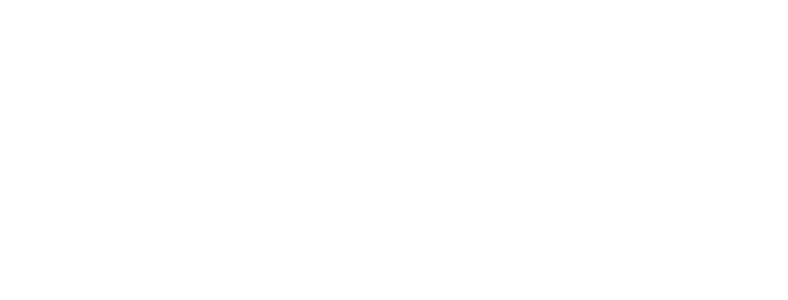
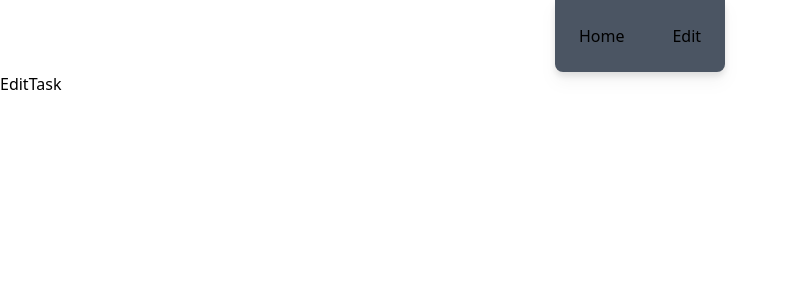
Before and after one commit to silwerlerman/Trello_Analog, a React (Vite) app: page /edit in a window 1280 px wide. Shown: the top 300 px of the page, without its empty margins (0-788 px from the left). Built offline with nearby package versions, Linux system fonts and the light colour scheme.

Commit message:
- Подключен роутинг - Доюавлена стартовая версия начальной страницы -Добавлена стартовая версия страницы редактирования задачи

```diff
--- a/package.json
+++ b/package.json
@@ -11,7 +11,8 @@
   },
   "dependencies": {
     "react": "^18.2.0",
-    "react-dom": "^18.2.0"
+    "react-dom": "^18.2.0",
+    "react-router-dom": "^6.16.0"
   },
   "devDependencies": {
     "@types/react": "^18.2.15",
@@ -25,7 +26,7 @@
     "eslint-plugin-react-hooks": "^4.6.0",
     "eslint-plugin-react-refresh": "^0.4.3",
     "postcss": "^8.4.31",
-    "prettier": "3.0.3",
+    "prettier": "^3.0.3",
     "tailwindcss": "^3.3.3",
     "typescript": "^5.0.2",
     "vite": "^4.4.5"
--- a/src/App.tsx
+++ b/src/App.tsx
@@ -1,3 +1,18 @@
+import { Routes, Route, Link } from 'react-router-dom';
+import { HomePage } from './pages/HomePage';
+import { EditTaskPage } from './pages/EditTaskPage';
+
 export const App = () => {
-  return <></>;
+  return (
+    <>
+      <header className="justify-center py-6 px-6 mx-auto flex gap-12 bg-gray-600 drop-shadow-lg rounded-b-lg max-w-fit">
+        <Link to="/">Home</Link>
+        <Link to="/edit">Edit</Link>
+      </header>
+      <Routes>
+        <Route path="/" element={<HomePage />} />
+        <Route path="/edit" element={<EditTaskPage />} />
+      </Routes>
+    </>
+  );
 };
--- a/src/main.tsx
+++ b/src/main.tsx
@@ -1,10 +1,13 @@
-import './index.css'
-import React from 'react'
-import ReactDOM from 'react-dom/client'
-import {App} from './App'
+import './index.css';
+import React from 'react';
+import ReactDOM from 'react-dom/client';
+import { BrowserRouter } from 'react-router-dom';
+import { App } from './App';
 
 ReactDOM.createRoot(document.getElementById('root')!).render(
   <React.StrictMode>
-    <App />
-  </React.StrictMode>,
-)
+    <BrowserRouter>
+      <App />
+    </BrowserRouter>
+  </React.StrictMode>
+);
--- /dev/null
+++ b/src/pages/EditTaskPage.tsx
@@ -0,0 +1,7 @@
+export const EditTaskPage = () => {
+  return (
+    <>
+      <p>EditTask</p>
+    </>
+  );
+};
--- /dev/null
+++ b/src/pages/HomePage.tsx
@@ -0,0 +1,7 @@
+export const HomePage = () => {
+  return (
+    <>
+      <p>Home</p>
+    </>
+  );
+};
```
Also changed, not shown: 1 other file (tests, documents, lock files or other folders).
